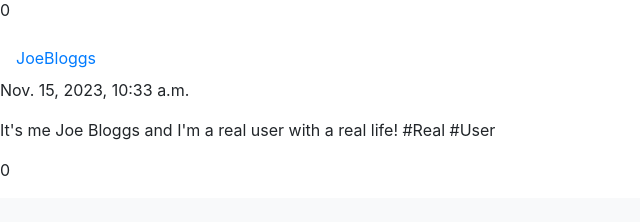
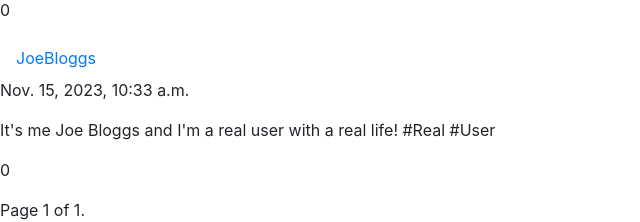
Before and after one commit to Strasseneck/CS50-Web-Project-4-network, a Django app: page / in a window 1280 px wide. Shown: the part 658-880 px from the top of the page, without its empty margins (0-640 px from the left). Before the commit the page ends 834 px from the top, so only its background shows below. Run offline with Django 3.2, Linux system fonts and the light colour scheme; a user stored in the database is signed in; data comes from the database, SQL or seed files in the repository; data that the repository does not hold is empty; some libraries are stand-ins or nearby versions.

Commit message:
Add backend pagination with Django Paginator class

```diff
--- a/network/templates/network/index.html
+++ b/network/templates/network/index.html
@@ -12,16 +12,31 @@
     {% endif %}
 
 
-    {% for post in posts %}
+    {% for post in page_obj %}
         <div id="{{ post.id }}" class="post-container">
             <a class="nav-link active" id="user-profile" href="/profile/{{ post.user }}">{{ post.user }}</a>
             <p class="post-timestamp">{{ post.timestamp }}</p>
-            <p id="post-{{ forloop.counter }}" class="post-body">{{ post.body }}</p>
+            <p id="post-body" class="post-body">{{ post.body }}</p>
             <p class="post-likes">{{ post.likes.count }}</p>
             {% if post.user == current_user %}
                 <div class="button-container" id="button-container{{ post.id }}"></div>
-                <input type="hidden" id="post-body-id" value="post-{{  forloop.counter }}">
             {% endif %}
         </div>
     {% endfor %}
+
+    <div class="pagination">
+        <span class="step-links">
+            {% if page_obj.has_previous %}
+                <a href="?page=1">&laquo; first</a>
+                <a href="?page={{ page_obj.previous_page_number }}">previous</a>
+            {% endif %}
+            <span class="current">
+                Page {{ page_obj.number }} of {{ page_obj.paginator.num_pages }}.
+            </span>
+            {% if page_obj.has_next %}
+                <a href="?page={{ page_obj.next_page_number }}">next</a>
+                <a href="?page={{ page_obj.paginator.num_pages }}">last &raquo;</a>
+            {% endif %}
+        </span>
+    </div>
 {% endblock %}
--- a/network/views.py
+++ b/network/views.py
@@ -1,4 +1,5 @@
 import json
+from django.core.paginator import Paginator
 from django.contrib.auth import authenticate, login, logout
 from django.contrib.auth.decorators import login_required
 from django.db import IntegrityError
@@ -19,9 +20,15 @@ def index(request):
             current_user = request.user
 
             # Get posts and render
-            posts = reversed(Post.objects.all())
+            posts = Post.objects.all().order_by('-timestamp')
+
+            # Pagination
+            paginator = Paginator(posts, 10) # 10 posts per page
+            page_number = request.GET.get('page')
+            page_obj = paginator.get_page(page_number)
+
             return render(request, "network/index.html", {
-                "posts": posts,
+                "page_obj": page_obj,
                 "current_user": current_user
             })
 
@@ -46,7 +53,6 @@ def login_view(request):
             })
     else:
         return render(request, "network/login.html")
-
 
 def logout_view(request):
     logout(request)
@@ -167,10 +173,15 @@ def following(request):
             followed_users = current_user.following.all()
 
             # Get followed user posts
-            followed_posts = Post.objects.filter(user__in=followed_users)
+            followed_posts = Post.objects.filter(user__in=followed_users).order_by('-timestamp')
+
+             # Pagination
+            paginator = Paginator(followed_posts, 10) # 10 posts per page
+            page_number = request.GET.get('page')
+            page_obj = paginator.get_page(page_number)
 
             return render(request, "network/following.html", {
-                "followed_users": followed_users,
+                "page_obj": page_obj,
                 "followed_posts": followed_posts
             })
 
```
Also changed, not shown: network/templates/network/following.html (+17 -1 lines).
